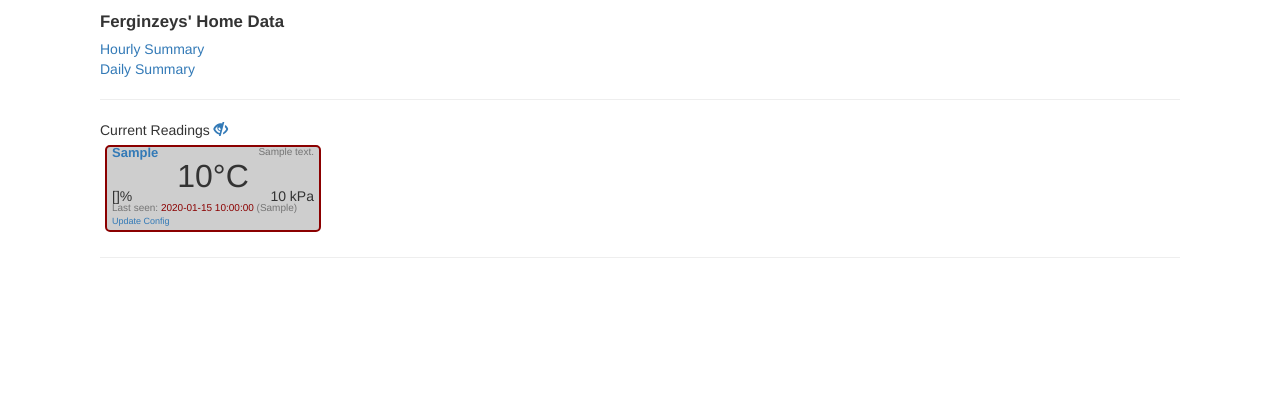
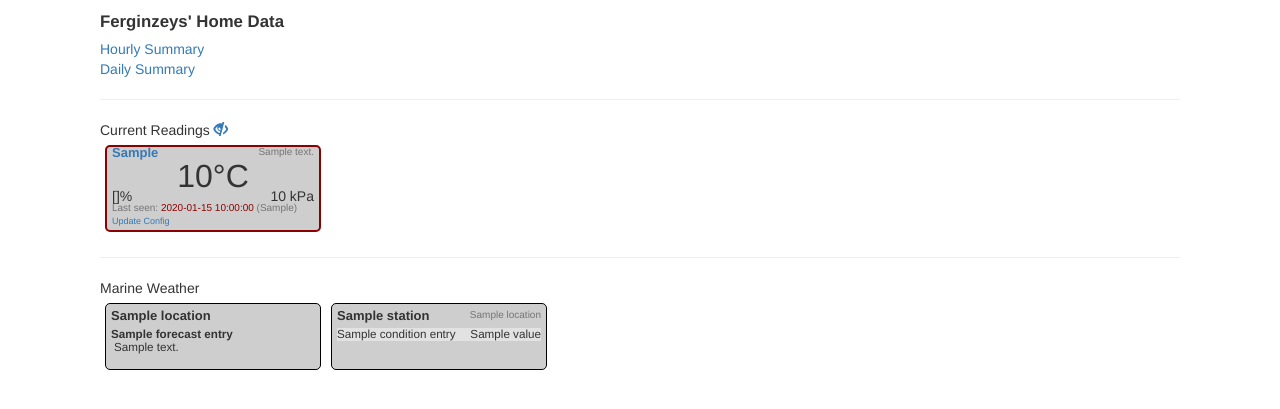
Before and after one commit to bferguso/homeauto-home_server, a Flask app: template src/main/html/homeServer/homeServer/templates/home.html in a window 1280 px wide. Shown: the top 409 px of the page. Run offline with Flask 2, Linux system fonts and the light colour scheme; the template is opened without the code that fills it: most values are stand-ins (such as "Sample title", 1, 10 or a date in 2020); some libraries are stand-ins or nearby versions.

Commit message:
HA-3 - Initial cut of marine weather addition to dashboard

```diff
--- a/src/main/html/homeServer/homeServer/app.py
+++ b/src/main/html/homeServer/homeServer/app.py
@@ -2,12 +2,15 @@ from flask import request
 from flask import Flask, render_template
 from flask import Response
 from homeServer.HomeServerDao import HomeServerDao
+from homeServer.dao.ExternalContentDao import ExternalContentDao
+
 import simplejson as json
 import datetime
 import decimal
 app = Flask(__name__)
 app.debug = True
 app.filename = "/var/www/html/log/environment.log"
+externalContent = ExternalContentDao()
 
 def verify_token(password):
     passw = 'thisisourtoken'
@@ -17,10 +20,17 @@ def verify_token(password):
     return False
 
 @app.route('/')
-def showHomePage():
+def home():
     dao = HomeServerDao()
     last_devices = dao.getLastSeenDevices()
-    last_log = []
+    home_data = {}
+    home_data["forecasts"] = [externalContent.getMarineForecast(externalContent.HOWE_SOUND),
+                              externalContent.getMarineForecast(externalContent.GEORGIA_SOUTH)]
+    home_data["current_conditions"] = [externalContent.getMarineConditions(externalContent.PAM_ROCKS),
+                                       externalContent.getMarineConditions(externalContent.POINT_ATKINSON),
+                                       externalContent.getMarineConditions(externalContent.HALIBUT_BANK)
+                                       ]
+    devices = []
 
     for device in last_devices:
         new_device = {}
@@ -30,8 +40,9 @@ def showHomePage():
         new_device['last_seen_timestamp'] = device['last_seen_timestamp']
         new_device['device_active'] = device['device_active']
         new_device['last_reading'] = reading
-        last_log.append(new_device)
-    return render_template("home.html", latest_env=last_log)
+        devices.append(new_device)
+    home_data["devices"] = devices
+    return render_template("home.html", home_data=home_data)
 
 @app.route('/inventory')
 def getinventory():
--- a/src/main/html/homeServer/homeServer/static/css/ferginzey.css
+++ b/src/main/html/homeServer/homeServer/static/css/ferginzey.css
@@ -117,7 +117,7 @@ div.dashboardLocation
     vertical-align: text-top;
 }
 
-div.dashboardTimestamp, div.dashboardActive, div.dashboardIp, div.smallDarkGray
+div.dashboardTimestamp, div.dashboardActive, div.dashboardIp, div.smallDarkGray, div.marineArea
 {
     display: inline-block;
     font-size: x-small;
@@ -125,7 +125,7 @@ div.dashboardTimestamp, div.dashboardActive, div.dashboardIp, div.smallDarkGray
     white-space: nowrap;
 }
 
-div.dashboardIp
+div.dashboardIp, div.marineArea
 {
     float: right;
 }
@@ -143,3 +143,30 @@ div.dashboardTimestamp.readingImportant
 {
     color: darkred; !important;
 }
+
+/* Forecast classes */
+
+div.marineForecast, div.marineConditions {
+    line-height: 1.1;
+    font-size: smaller;
+}
+
+div.marineForecastEntry {
+    margin-bottom: 10px;
+}
+
+div.forecastTitle {
+    font-weight: bold;
+}
+
+div.forecastText {
+    padding-left: 3px;
+}
+
+div.marineLocation {
+    margin-bottom: 5px;
+}
+
+div.rowEven {
+    background-color: rgba(255,255,255, .4);
+}
--- a/src/main/html/homeServer/homeServer/templates/home.html
+++ b/src/main/html/homeServer/homeServer/templates/home.html
@@ -88,7 +88,7 @@
 <div>Current Readings <div class="sectionToggle" style="display: inline;" title="Show/Hide inactive locations" onclick="toggleInactiveLocations();"><i class="glyphicon glyphicon-eye-close"></i></div></div>
 
 <div class="dashboardContainer">
-    {% for location in latest_env %}
+    {% for location in home_data.devices %}
     <div class="dashboardItem active_{{location.device_active}}" {%if not location.device_active %} style="display: none;" {%endif%}>
         <div style="margin-top: -5px">
             <div class="dashboardLocation"><a href="hourlySummary?locations={{location.sensor_location}}">{{location.sensor_location}}</a></div>
@@ -118,9 +118,36 @@
     </div>
     </div>
 </div>
-
 {% endfor %}
 </div>
 <hr>
+<div>Marine Weather</div>
+<div class="dashboardContainer">
+    {% for forecast in home_data.forecasts %}
+    <div class="dashboardItem marineForecast">
+        <div class="dashboardLocation marineLocation">{{forecast.location}}</div>
+        {% for forecastEntry in forecast.forecastEntries %}
+        <div class="marineForecastEntry">
+            <div class="forecastTitle">{{forecastEntry.title}}</div>
+            <div class="forecastText">{{forecastEntry.summary | safe}}</div>
+        </div>
+        {% endfor %}
+    </div>
+    {% endfor %}
+    {% for condition in home_data.current_conditions %}
+    <div class="dashboardItem marineConditions">
+        <div class="marineLocation">
+            <div class="dashboardLocation">{{condition.station}}</div>
+            <div class="marineArea">{{condition.location}}</div>
+        </div>
+        {% for conditionEntry in condition.conditionEntries %}
+        <div class="marineConditionsEntry {%if (loop.index0 % 2 == 0) %}rowEven {% else %} rowOdd {% endif %}">
+           <div class="dashboardHumidity">{{conditionEntry.title | safe}}</div>
+           <div class="dashboardPressure">{{conditionEntry.value | safe}}</div>
+        </div>
+        {% endfor %}
+    </div>
+    {% endfor %}
+</div>
 </body>
 </html>
```
Also changed, not shown: src/main/html/homeServer/homeServer/dao/ExternalContentDao.py (added, +137 -0 lines).
